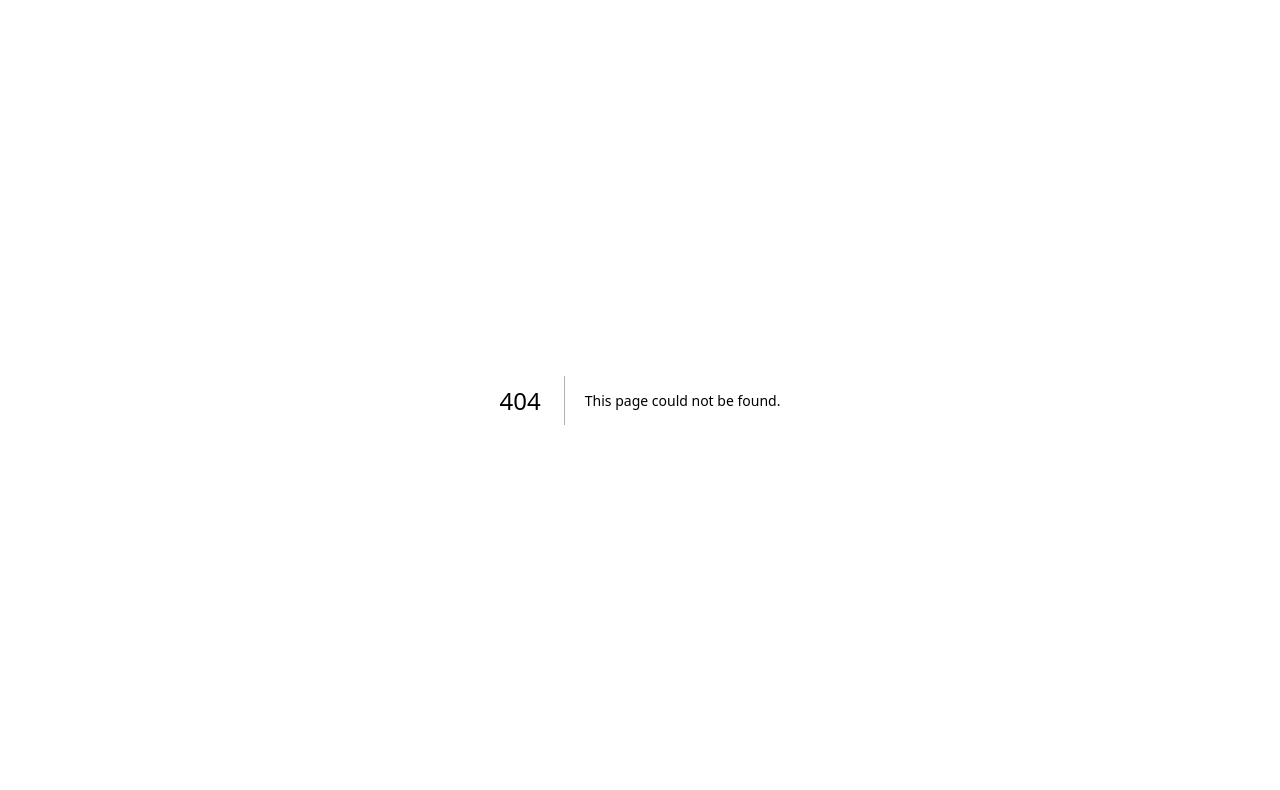
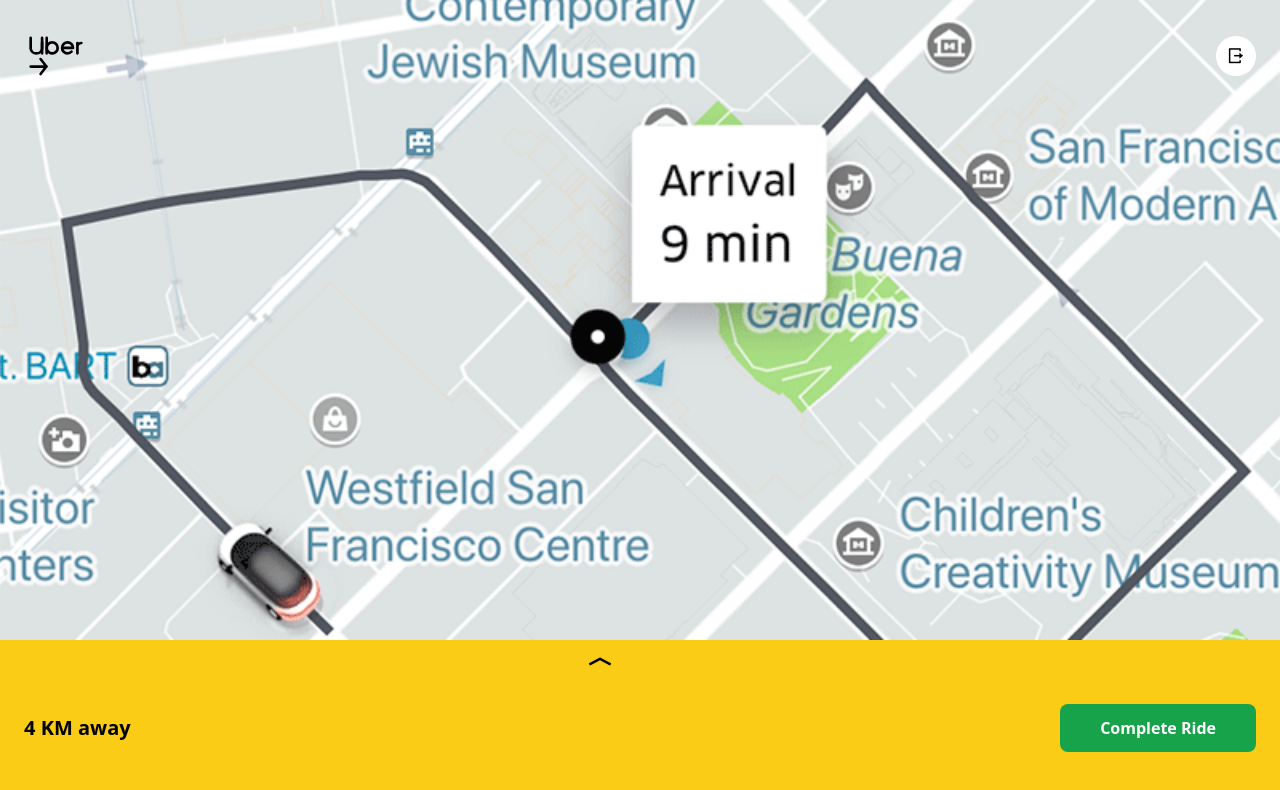
Before and after one commit to vraval13/UBER-PROJECT, a Next.js app in the folder frontend/: page /CaptainRiding in a window 1280 px wide. Before the commit this address had no page. Shown: the top 790 px of the page. Built offline with nearby package versions, Linux system fonts and the light colour scheme.

Commit message:
captain ui almost done

```diff
--- /dev/null
+++ b/frontend/src/app/CaptainRiding/page.js
@@ -0,0 +1,68 @@
+"use client";
+import Image from 'next/image'
+import Link from 'next/link'
+import React, { useRef, useState } from 'react'
+import "remixicon/fonts/remixicon.css";
+import FinishRide from '../Components/FinishRide';
+import { useGSAP } from '@gsap/react';
+import gsap from 'gsap';
+
+const page = () => {
+  const [finishRidePanel, setFinishRidePanel] = useState(false);
+
+  const finishRidePanelRef = useRef(null);
+
+  useGSAP(() => {
+    gsap.to(finishRidePanelRef.current, {
+      transform: finishRidePanel ? "translateY(0)" : "translateY(100%)",
+      duration: 0.5,
+    });
+  }, [finishRidePanel]);
+
+  return (
+    <div className="h-screen relative flex flex-col justify-end">
+
+      {/* Header */}
+      <div className="fixed p-6 top-0 flex items-center justify-between w-screen">
+        <Image className="w-16" src="/uber-driver.svg" alt="Uber Logo" width={64} height={64} />
+        <Link href={'/CaptainHome'} className="h-10 w-10 bg-white flex items-center justify-center rounded-full">
+          <i className="text-lg font-medium ri-logout-box-r-line"></i>
+        </Link>
+      </div>
+
+      {/* Map Section */}
+      <div className="h-4/5">
+        <Image
+          className="h-full w-full object-cover"
+          src="/map.gif"
+          alt="Uber Map Animation"
+          width={500}
+          height={300}
+        />
+      </div>
+
+      {/* Captain Details Section */}
+      <div className="h-1/5 p-6 flex items-center justify-between relative bg-yellow-400 pt-10"
+      onClick={()=>{
+        setFinishRidePanel(true);
+      }}
+      >
+        <h5 className='p-1 text-center w-[90%] absolute top-0'>
+          <i className="text-3xl text-black-200 ri-arrow-up-wide-line"></i></h5>
+        <h4 className='text-xl font-semibold'>4 KM away</h4>
+        <button className='bg-green-600 text-white font-semibold p-3 px-10 rounded-lg'>Complete Ride</button>
+      </div>
+
+      <div
+        ref={finishRidePanelRef}
+        className="fixed w-full z-10 bottom-0 h-screen translate-y-full bg-white px-3 py-10 pt-12"
+      >
+        <FinishRide
+        />
+      </div>
+
+    </div>
+  )
+}
+
+export default page
--- a/frontend/src/app/Components/ConfirmRidePopUp.js
+++ b/frontend/src/app/Components/ConfirmRidePopUp.js
@@ -1,5 +1,6 @@
 import React, { useState } from 'react'
 import Image from 'next/image'
+import Link from 'next/link'
 
 const ConfirmRidePopUp = (props) => {
 
@@ -47,10 +48,12 @@
         </div>
 
         <div className='mt-6 w-full'>
-          <form>
-            {/* <input value={otp} onChange={(e) => setOtp(e.target.value)} type="text" className='bg-[#eee] px-6 py-4 font-mono text-lg rounded-lg w-full mt-3' placeholder='Enter OTP' /> */}
+          <form onSubmit={(e)=>{
+            submitHandler(e);
+          }}>
+            <input  type="text" className='bg-[#eee] px-6 py-4 font-mono text-lg rounded-lg w-full mt-3' placeholder='Enter OTP' />
 
-            <button className='w-full mt-5 text-lg flex justify-center bg-green-600 text-white font-semibold p-3 rounded-lg'>Confirm</button>
+            <Link href={'/CaptainRiding'} className='w-full mt-5 text-lg flex justify-center bg-green-600 text-white font-semibold p-3 rounded-lg'>Confirm</Link>
             <button onClick={() => {
               props.setConfirmRidePopupPanel(false)
               props.setRidePopupPanel(false)
--- /dev/null
+++ b/frontend/src/app/Components/FinishRide.js
@@ -0,0 +1,61 @@
+import Image from 'next/image'
+import React from 'react'
+import "remixicon/fonts/remixicon.css";
+
+const FinishRide = () => {
+
+  return (
+    <div>
+      <h5 className='p-1 text-center w-[93%] absolute top-0' onClick={() => {
+        props.setFinishRidePanel(false)
+      }}><i className="text-3xl text-gray-200 ri-arrow-down-wide-line"></i></h5>
+      <h3 className='text-2xl font-semibold mb-5'>Finish this Ride</h3>
+      <div className='flex items-center justify-between p-4 border-2 border-yellow-400 rounded-lg mt-4'>
+        <div className='flex items-center gap-3 '>
+          <Image
+          src={'/random1.jpeg'}
+          alt=""
+          width={12}
+          height={12}
+          />
+          <h2 className='text-lg font-medium'>Jay</h2>
+        </div>
+        <h5 className='text-lg font-semibold'>2.2 KM</h5>
+      </div>
+      <div className='flex gap-2 justify-between flex-col items-center'>
+        <div className='w-full mt-5'>
+          <div className='flex items-center gap-5 p-3 border-b-2'>
+            <i className="ri-map-pin-user-fill"></i>
+            <div>
+              <h3 className='text-lg font-medium'>562/11-A</h3>
+              <p className='text-sm -mt-1 text-gray-600'>pickup</p>
+            </div>
+          </div>
+          <div className='flex items-center gap-5 p-3 border-b-2'>
+            <i className="text-lg ri-map-pin-2-fill"></i>
+            <div>
+              <h3 className='text-lg font-medium'>562/11-A</h3>
+              <p className='text-sm -mt-1 text-gray-600'>destination</p>
+            </div>
+          </div>
+          <div className='flex items-center gap-5 p-3'>
+            <i className="ri-currency-line"></i>
+            <div>
+              <h3 className='text-lg font-medium'>$195.20</h3>
+              <p className='text-sm -mt-1 text-gray-600'>Cash Cash</p>
+            </div>
+          </div>
+        </div>
+
+        <div className='mt-10 w-full'>
+
+          <button
+            // onClick={endRide}
+            className='w-full mt-5 flex  text-lg justify-center bg-green-600 text-white font-semibold p-3 rounded-lg'>Finish Ride</button>
+        </div>
+      </div>
+    </div>
+  )
+}
+
+export default FinishRide
--- a/frontend/src/app/layout.js
+++ b/frontend/src/app/layout.js
@@ -4,6 +4,7 @@
 import CaptainContext from "./contexts/CaptainContext";
 import { UserProtectWrapper } from "./UserProtectWrapper";
 import CaptainProtectWrapper from "./CaptainProtectWrapper";
+import "remixicon/fonts/remixicon.css";
 
 const geistSans = Geist({
   variable: "--font-geist-sans",
```
